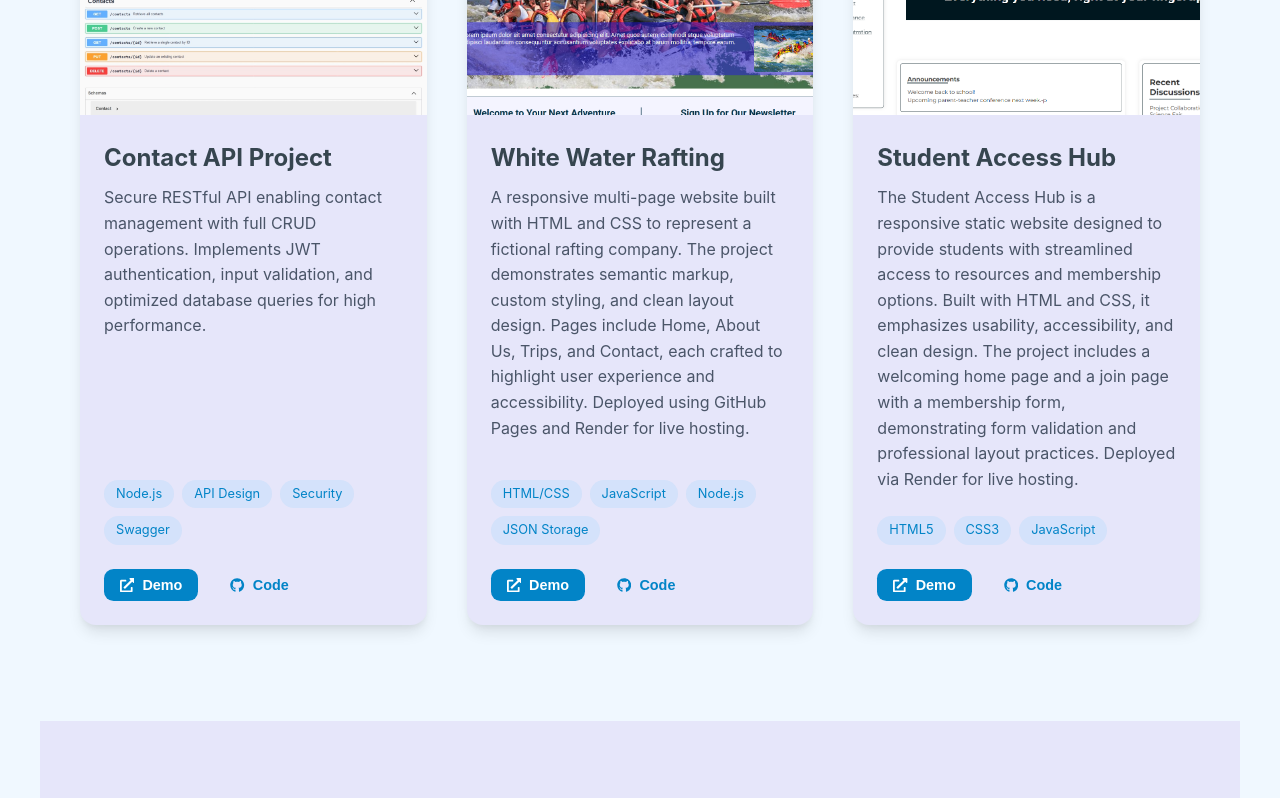
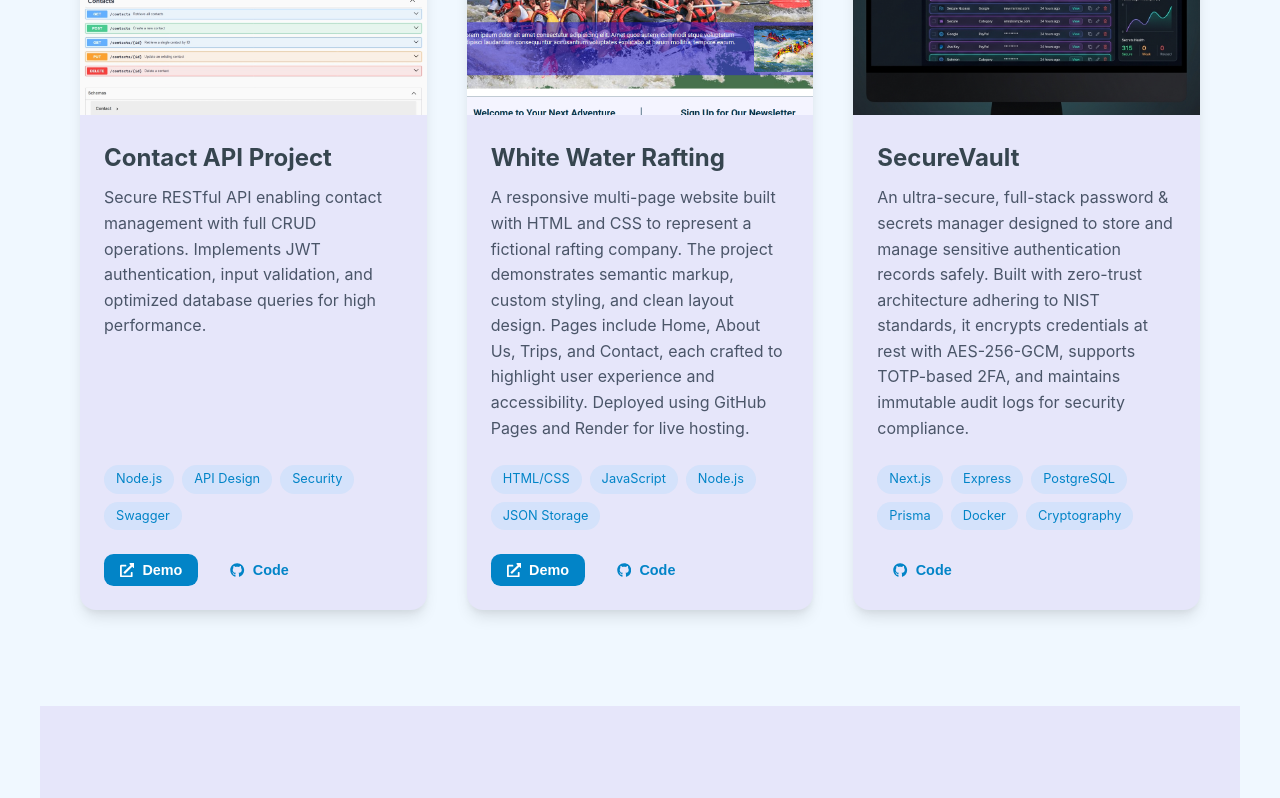
Before and after one commit to gideonagbavor8/portfolio-site, a React (Vite) app: page / in a window 1280 px wide. Shown: the part 3700-4498 px from the top of the page. Built offline with nearby package versions, Linux system fonts and the light colour scheme.

Commit message:
feat: add new project

```diff
--- a/src/components/Projects.jsx
+++ b/src/components/Projects.jsx
@@ -7,7 +7,7 @@ import libraryImg from '../assets/projects/library_system.png';
 import taskFlowImg from '../assets/projects/taskflow.jpeg';
 import contactAPIImg from '../assets/projects/contactsapi.jpeg';
 import whiteWaterImg from '../assets/projects/rafting-site.png';
-import studentAccessHubImg from '../assets/projects/studenthub.png';
+import secureVaultImg from '../assets/projects/secure_vault.png';
 // Add more imports as you add more images:
 // import taskManagerImg from '../assets/projects/task_manager.png';
 // import contactAPIImg from '../assets/projects/contact_api.png';
@@ -55,12 +55,11 @@ const Projects = () => {
             githubLink: "https://github.com/gideonagbavor8/wdd130"
         },
         {
-            title: "Student Access Hub",
-            description: "The Student Access Hub is a responsive static website designed to provide students with streamlined access to resources and membership options. Built with HTML and CSS, it emphasizes usability, accessibility, and clean design. The project includes a welcoming home page and a join page with a membership form, demonstrating form validation and professional layout practices. Deployed via Render for live hosting.",
-            tags: ["HTML5", "CSS3", "JavaScript"],
-            image: studentAccessHubImg,
-            liveLink: "https://about-me-wdd131.onrender.com",
-            githubLink: "https://github.com/gideonagbavor8/wdd131/tree/main/project1"
+            title: "SecureVault",
+            description: "An ultra-secure, full-stack password & secrets manager designed to store and manage sensitive authentication records safely. Built with zero-trust architecture adhering to NIST standards, it encrypts credentials at rest with AES-256-GCM, supports TOTP-based 2FA, and maintains immutable audit logs for security compliance.",
+            tags: ["Next.js", "Express", "PostgreSQL", "Prisma", "Docker", "Cryptography"],
+            image: secureVaultImg,
+            githubLink: "https://github.com/gideonagbavor8/secure-vault"
         }
 
     ];
```
Also changed, not shown: src/assets/projects/secure_vault.png (added).
